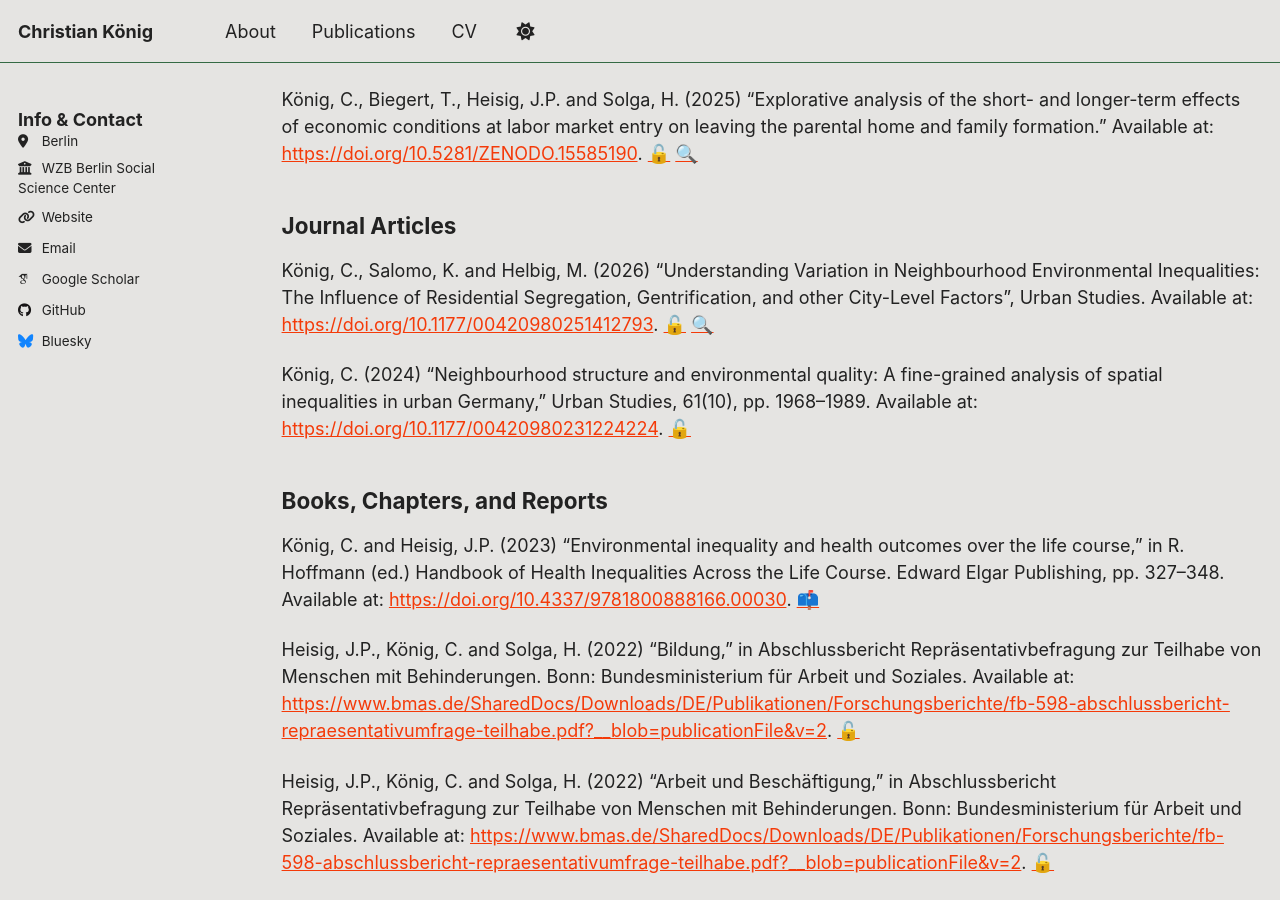
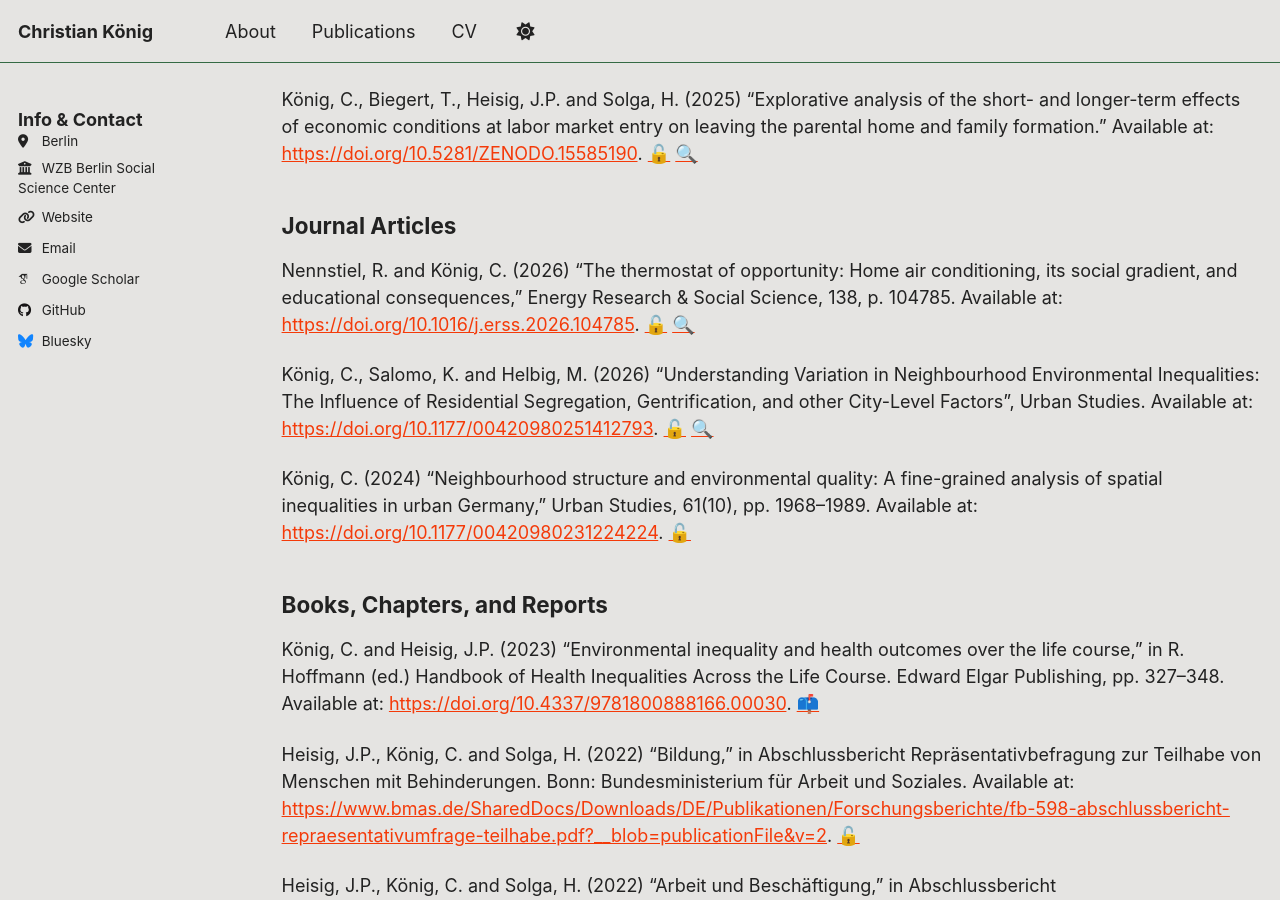
Before and after one commit to christian-koenig/christian-koenig.github.io, a Jekyll site: the page built from _pages/publications_alternative.md, in a window 1280 px wide and 900 px high, scrolled down 308 px. Built offline with Jekyll 4.4.1, drawn with Linux system fonts in a browser that asks for light colours; emoji names are drawn with the system emoji font; some web fonts are replaced; a script that is not in the unit is left out.

Commit message:
CV update + add new paper

```diff
--- a/_pages/publications_alternative.md
+++ b/_pages/publications_alternative.md
@@ -22,6 +22,9 @@ König, C., Biegert, T., Heisig, J.P. and Solga, H. (2025) “Explorative analys
 
 
 ## Journal Articles
+
+Nennstiel, R. and König, C. (2026) “The thermostat of opportunity: Home air conditioning, its social gradient, and educational consequences,” Energy Research & Social Science, 138, p. 104785. Available at: [https://doi.org/10.1016/j.erss.2026.104785](https://doi.org/10.1016/j.erss.2026.104785).
+[:unlock:](http://christian-koenig.github.io/files/Nennstiel_König_2026.pdf) [:mag:](https://osf.io/943pc/)
 
 König, C., Salomo, K. and Helbig, M. (2026) “Understanding Variation in Neighbourhood Environmental Inequalities: The Influence of Residential Segregation, Gentrification, and other City-Level Factors”, Urban Studies. Available at: [https://doi.org/10.1177/00420980251412793](https://doi.org/10.1177/00420980251412793).
 [:unlock:](http://christian-koenig.github.io/files/Koenig_Salomo_Helbig_2024.pdf) [:mag:](https://github.com/christian-koenig/Understanding_variation_EI)
```
Also changed, not shown: 3 other files.
